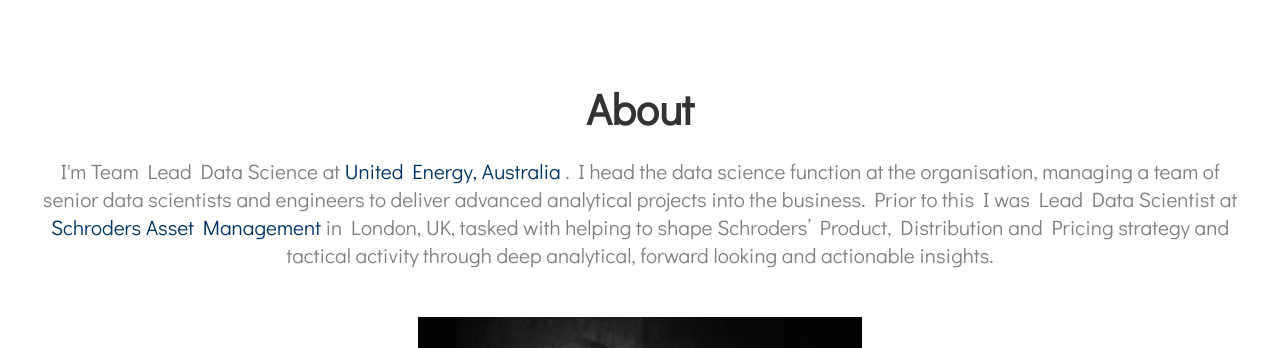
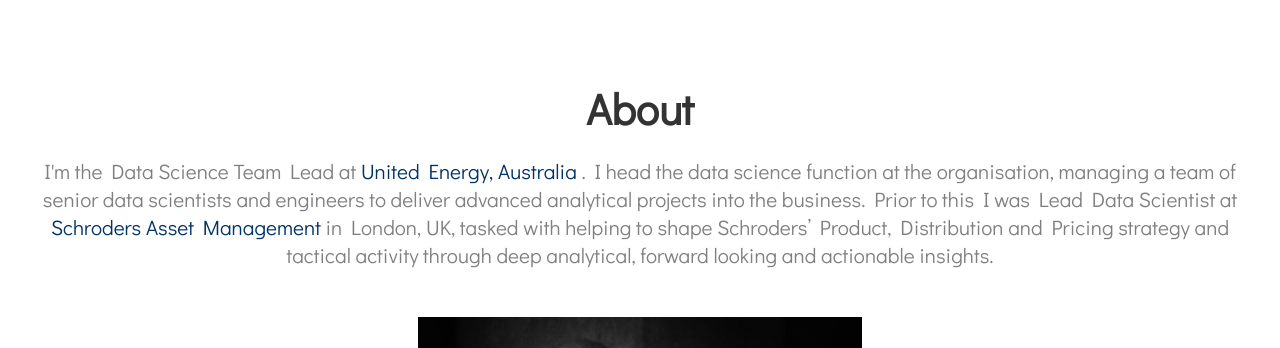
Before and after one commit to ThomasHandscomb/ThomasHandscomb.github.io, a Jekyll site: the page built from index.html, in a window 1280 px wide. Shown: the part 493-841 px from the top of the page. Built offline with Jekyll 4.4.1, drawn with Linux system fonts in a browser that asks for light colours.

Commit message:
setup dev branch

```diff
--- a/index.html
+++ b/index.html
@@ -9,7 +9,7 @@ Comment: Manifold thinking
 	<div id="three-column" class="container">
 		<div class="title">
 			<h2>About</h2> <br>
-			<span class="byline">I'm Team Lead Data Science at <a href = "https://www.unitedenergy.com.au/">United Energy, Australia </a>. I head the data science function at the
+			<span class="byline">I'm the Data Science Team Lead at <a href = "https://www.unitedenergy.com.au/">United Energy, Australia </a>. I head the data science function at the
 			organisation, managing a team of senior data scientists and engineers to deliver
 			advanced analytical projects into the business. Prior to this I was Lead Data Scientist at
 			<a href = "https://www.Schroders.com">Schroders Asset Management </a> in London, UK, tasked with helping to shape Schroders’ Product, Distribution and Pricing strategy
```
